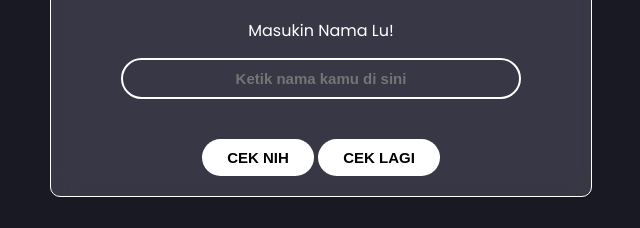
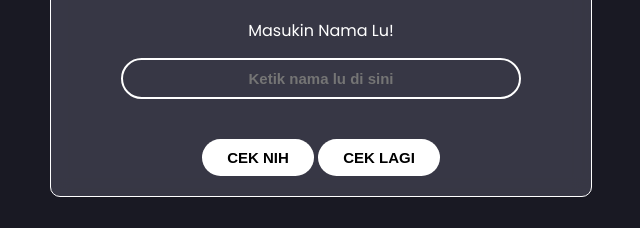
Before and after one commit to whostio/Cek-Khodam, a plain HTML site: page index.html in a window 1280 px wide. Shown: the part 372-600 px from the top of the page, 319-959 px from the left. Drawn offline with Linux system fonts and the light colour scheme; some packages are replaced by stand-ins of ours; a script that the page names is missing.

Commit message:
Update index.html

```diff
--- a/index.html
+++ b/index.html
@@ -116,7 +116,7 @@
     <div class="card">
         <h1>CEK KHODAM</h1>
         <p>Masukin Nama Lu! </p>
-        <input type="text" id="nameInput" placeholder="Ketik nama kamu di sini">
+        <input type="text" id="nameInput" placeholder="Ketik nama lu di sini">
         <button onclick="cekKhodam()">CEK NIH</button>
         <div id="loading" class="loading-spinner" style="display: none;"></div>
         <button onclick="resetForm()" style="margin-top: 20px;">CEK LAGI</button>
```
